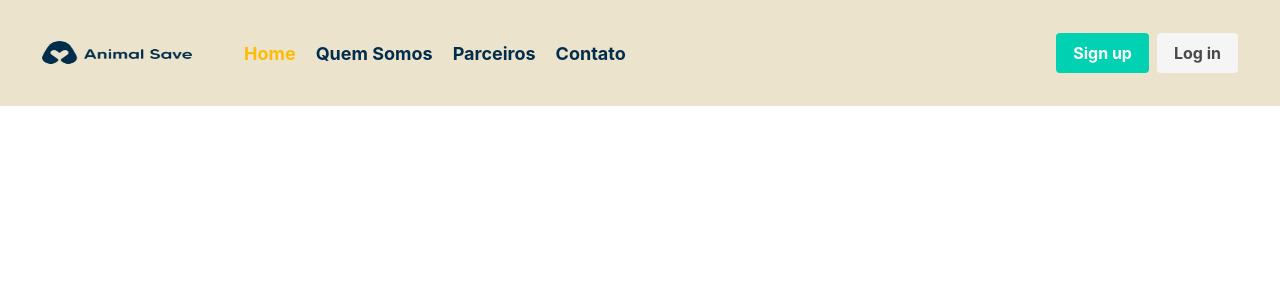
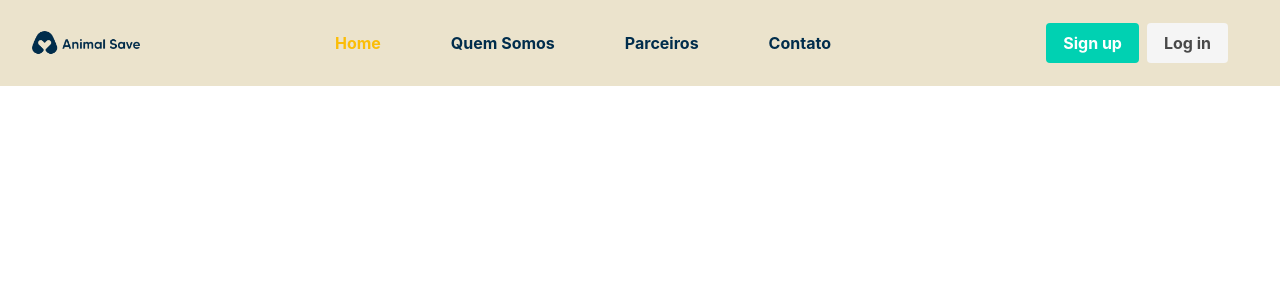
Before and after one commit to renanmontanopaz/animal-save-view, a Vue app: page / in a window 1280 px wide. Shown: the top 300 px of the page. Built offline with nearby package versions, Linux system fonts and the light colour scheme.

Commit message:
estilizando header com bulma

```diff
--- a/src/App.vue
+++ b/src/App.vue
@@ -3,7 +3,7 @@
     <nav class="navbar" role="navigation" aria-label="main navigation">
       <div class="navbar-brand">
         <a class="navbar-item">
-          <img src="./assets/Logo.png" width="150">
+          <img src="./assets/Logo.png">
         </a>
         <a role="button" class="navbar-burger" aria-label="menu" aria-expanded="false" data-target="navbarBasicExample">
           <span aria-hidden="true"></span>
@@ -12,7 +12,7 @@
         </a>
       </div>
       <div id="navbarBasicExample columns is-5" class="navbar-menu">
-        <div class="navbar-start">
+        <div class="navbar-end">
           <router-link to='/'>
             Home
           </router-link>
@@ -60,7 +60,7 @@
 }
 
 nav {
-  padding: 25px 30px;
+  padding: 15px 20px;
   background-color: #EBE3CC !important;
 
   h1 {
@@ -69,13 +69,13 @@ nav {
     color: black;
   }
 
-  .navbar-start {
+  .navbar-end {
     display: flex;
     align-items: center;
     justify-content: center;
-    padding: 0 40px;
-    gap: 20px;
-    font-size: 18px;
+    padding: 0 20px;
+    gap: 70px;
+    font-size: 16px;
   }
 
   a {
```
